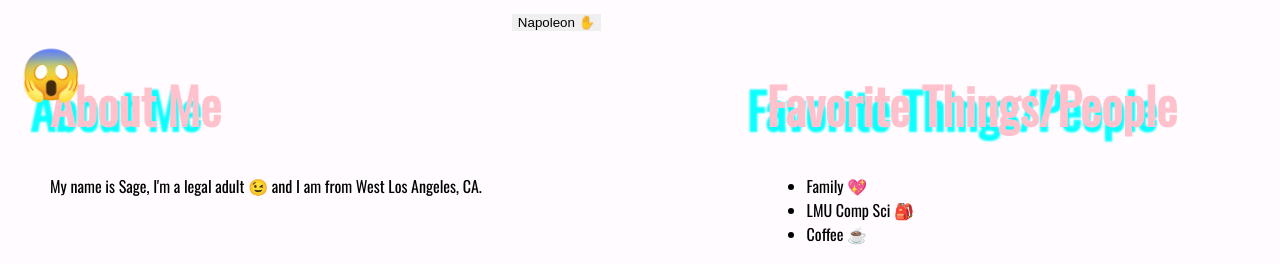
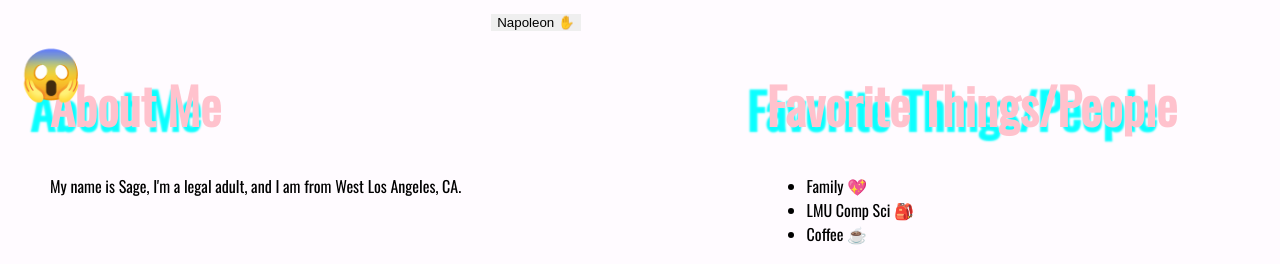
Before and after one commit to Strieker/sage.github.io, a plain HTML site: page index.html in a window 1280 px wide. Shown: the top 264 px of the page. Drawn offline with nearby package versions, Linux system fonts and the light colour scheme; some packages are replaced by stand-ins of ours.

Commit message:
deleted emoji

```diff
--- a/index.html
+++ b/index.html
@@ -14,7 +14,7 @@
 
 		<div class="aboutme">
 		<h1 id="aboutmeheading">About Me</h1>
-		<p>My name is Sage, I'm a legal adult &#128521; and I am from West Los Angeles, CA.</p>
+		<p>My name is Sage, I'm a legal adult, and I am from West Los Angeles, CA.</p>
 		</div>
 
 		<div class="favthings">
```
